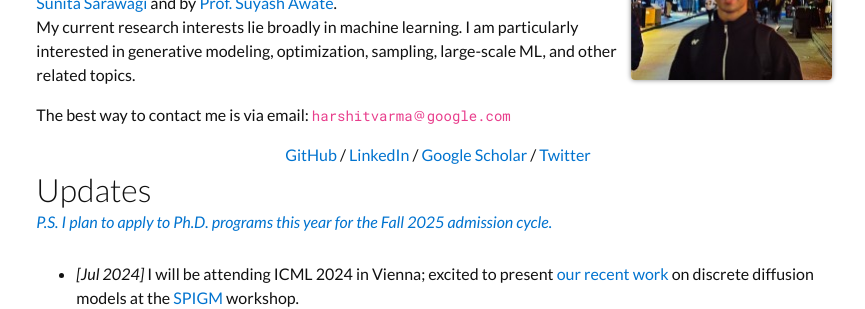
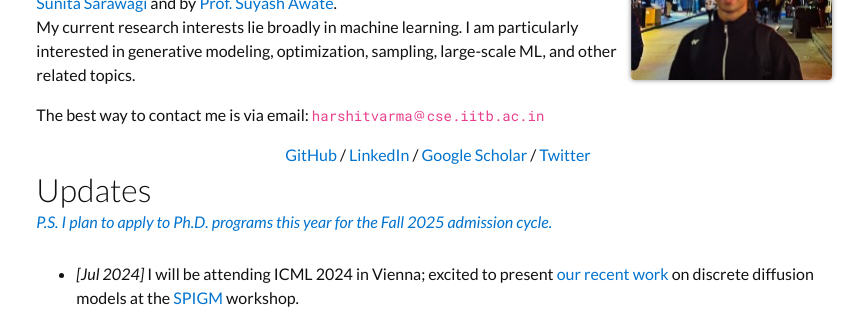
Before and after one commit to hrshtv/hrshtv.github.io, a Jekyll site: the page built from index.html, in a window 1280 px wide. Shown: the part 319-628 px from the top of the page, without its empty margins (202-1067 px from the left). Built offline with Jekyll 4.4.1, drawn with Linux system fonts in a browser that asks for light colours; nearby versions of some CDN libraries.

Commit message:
Update about_content.md

```diff
--- a/_includes/about_content.md
+++ b/_includes/about_content.md
@@ -2,4 +2,4 @@ I am a Pre-Doctoral Researcher at [Google DeepMind](https://deepmind.google/) in
 I graduated from [IIT Bombay](http://www.iitb.ac.in/) in 2023 with a bachelor's degree (with honours) in [Computer Science and Engineering](https://www.cse.iitb.ac.in/), where I was fortunate to be advised by [Prof. Sunita Sarawagi](https://www.cse.iitb.ac.in/~sunita/) and by [Prof. Suyash Awate](https://www.cse.iitb.ac.in/~suyash/).
 My current research interests lie broadly in machine learning. I am particularly interested in generative modeling, optimization, sampling, large-scale ML, and other related topics.
 
-The best way to contact me is via email: <code>harshitvarma<i class="bi bi-at"></i>google.com</code>
+The best way to contact me is via email: <code>harshitvarma<i class="bi bi-at"></i>cse.iitb.ac.in</code>
```
